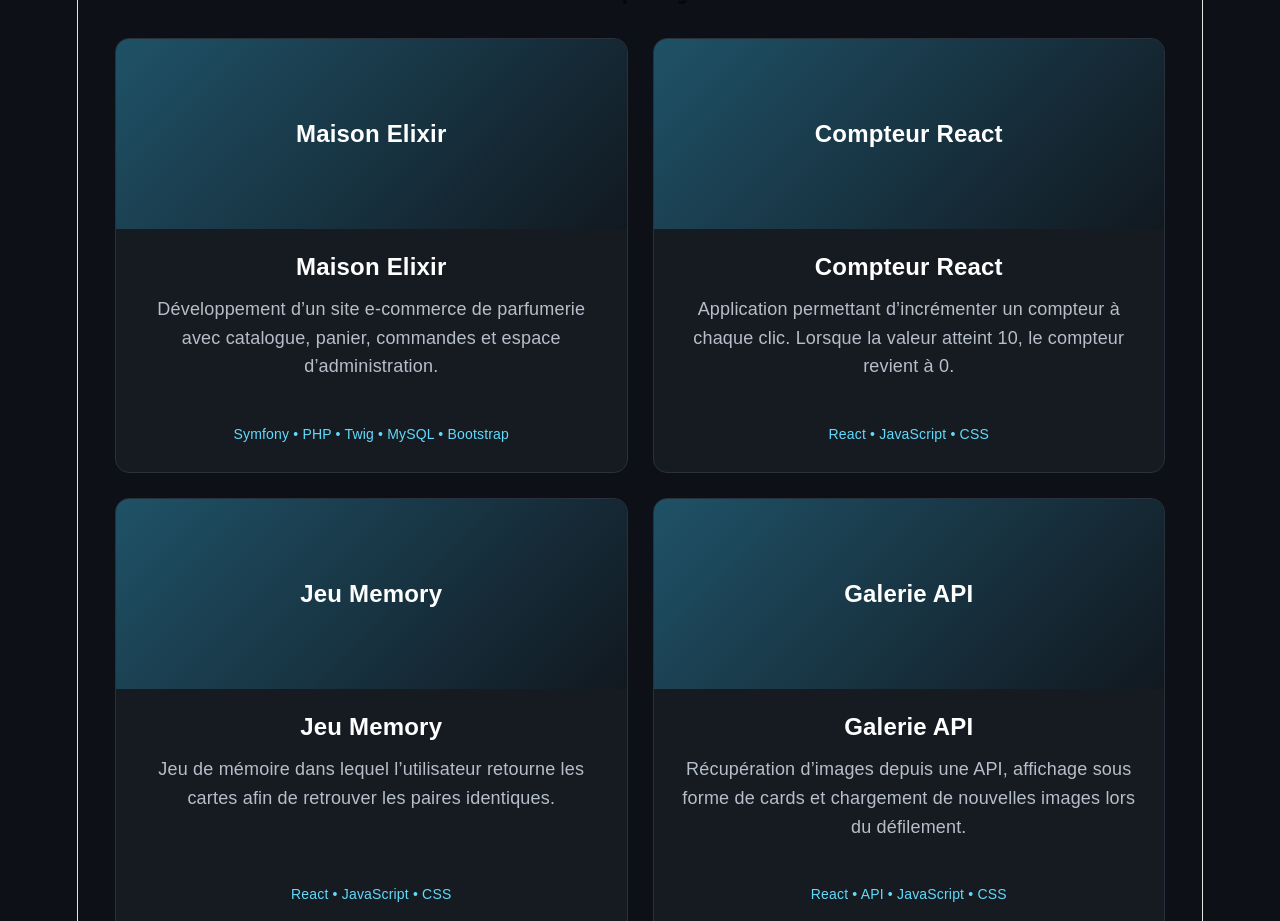
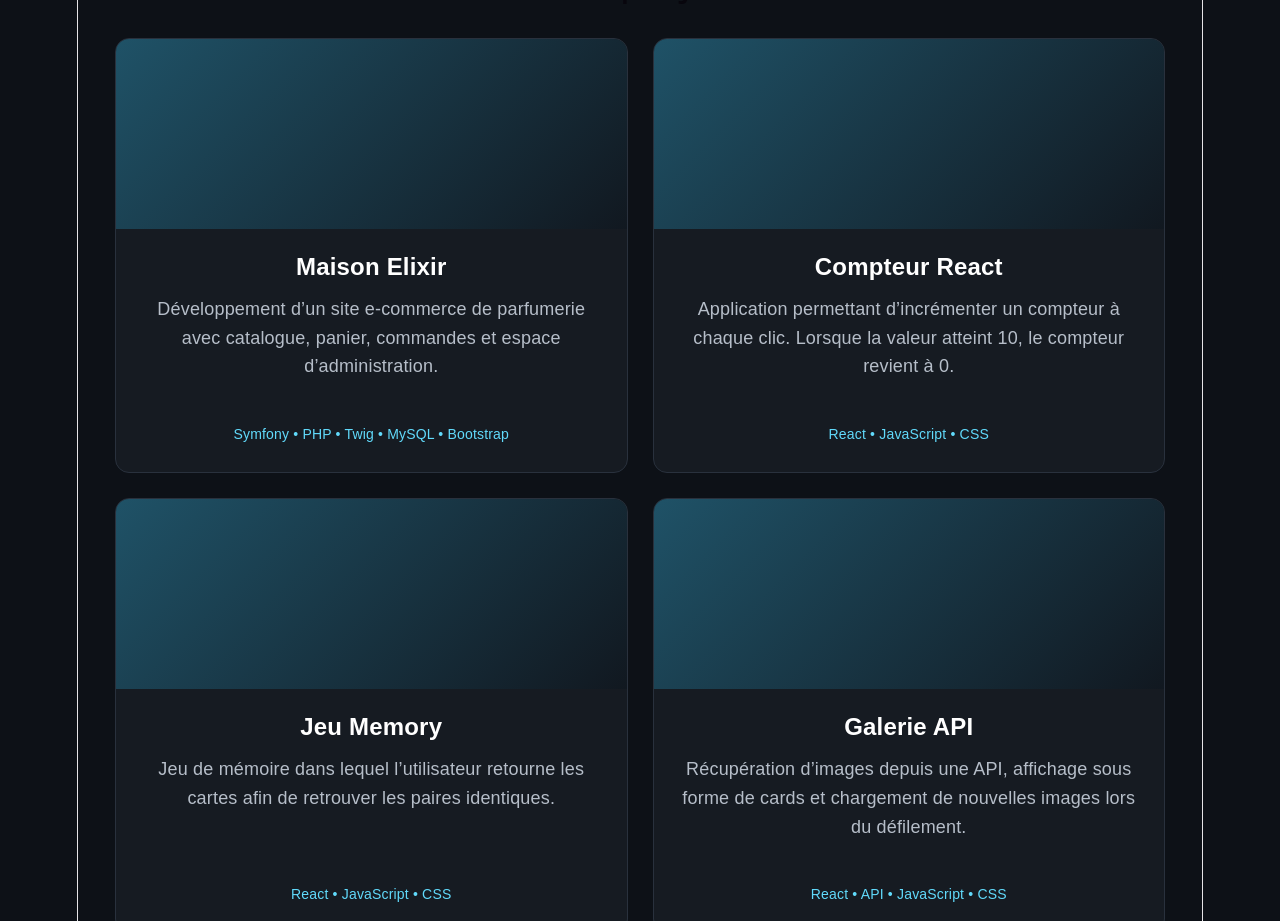
Before and after one commit to jonathanmaheo/portfolio, a React app: page / in a window 1280 px wide. Shown: the part 1820-2741 px from the top of the page. Built offline with nearby package versions, Linux system fonts and the light colour scheme; the HTML template or start-up script is replaced by a standard one.

Commit message:
Suppression du titre en double

```diff
--- a/src/App.jsx
+++ b/src/App.jsx
@@ -154,7 +154,6 @@ export default function App() {
             {projects.map((project) => (
               <article className="project-card" key={project.title}>
                 <div className="project-image">
-                  <span>{project.title}</span>
                 </div>
 
                 <div className="project-content">
```
